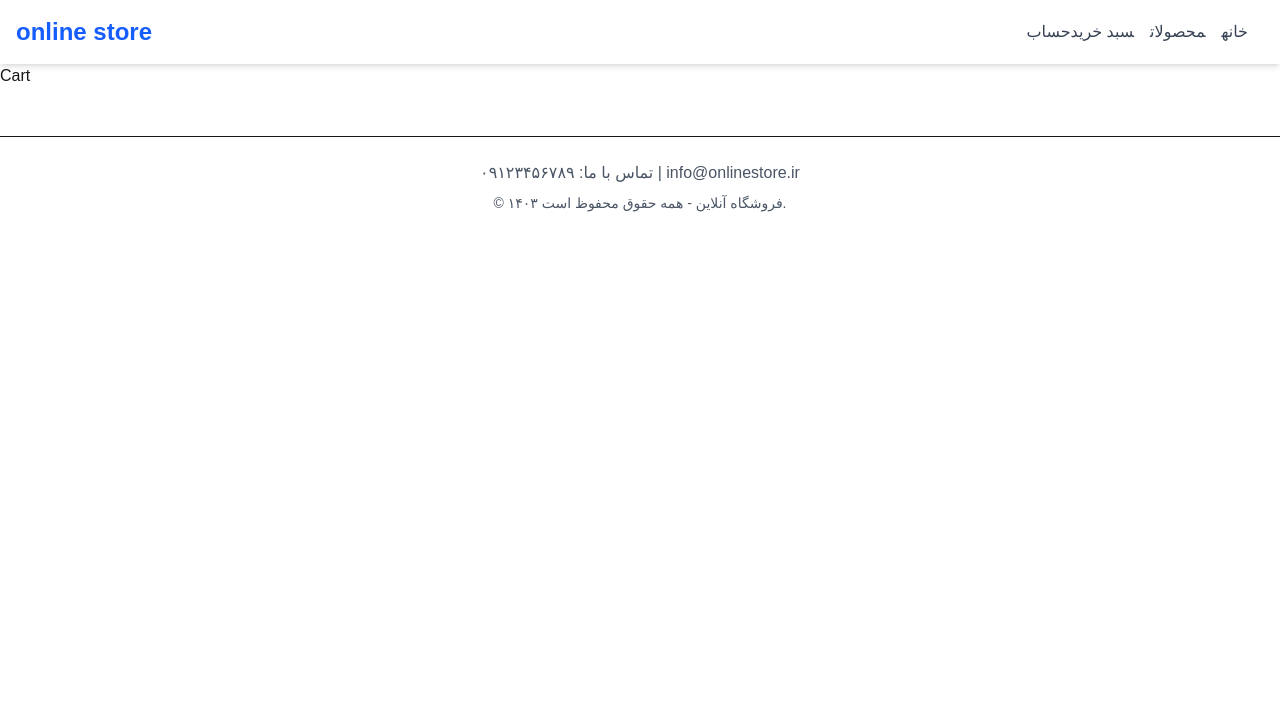
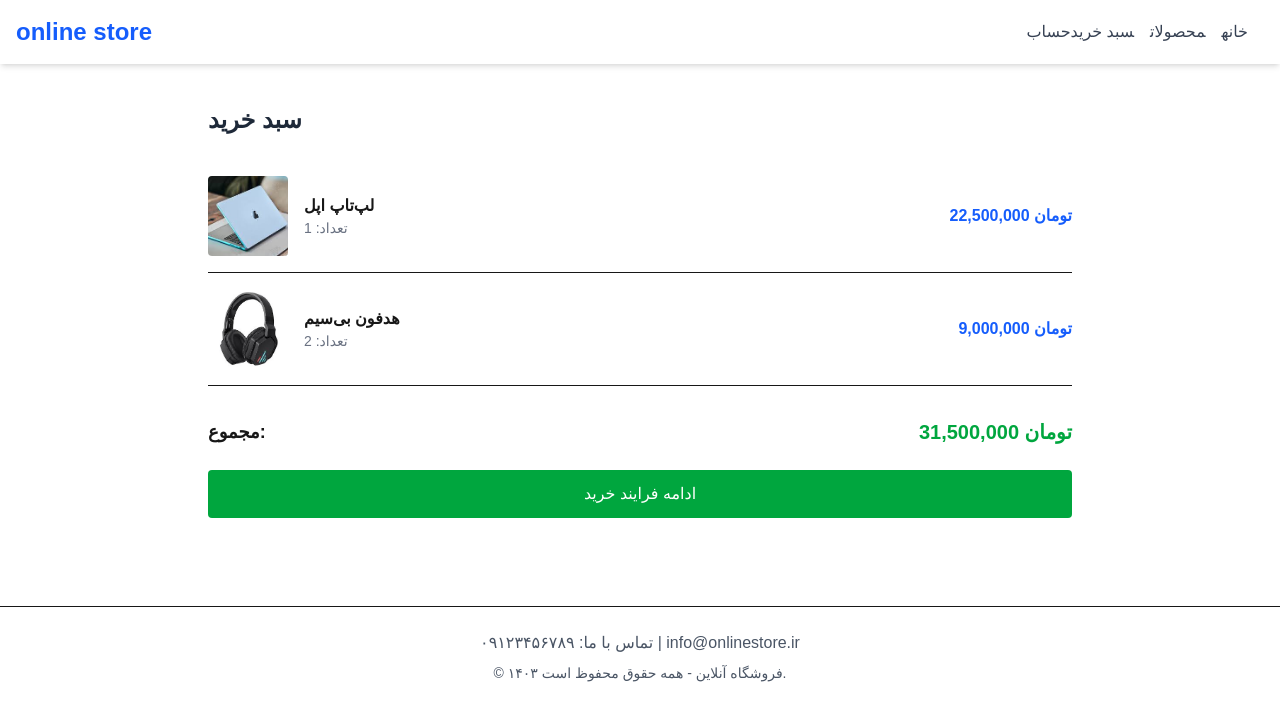
Before and after one commit to Erfan8104/online-store, a Next.js app: page /cart in a window 1280 px wide. Shown: the top 720 px of the page. Built offline with nearby package versions, Linux system fonts and the light colour scheme.

Commit message:
create basic shopping cart page with mock item

```diff
--- a/src/app/cart/page.tsx
+++ b/src/app/cart/page.tsx
@@ -1,3 +1,72 @@
-export default function Cart() {
-  return <div>Cart</div>;
+"use client";
+
+const mockCartItems = [
+  {
+    id: 101,
+    name: "لپ‌تاپ اپل",
+    price: 25000000,
+    discount: 10,
+    quantity: 1,
+    image: "/images/product1.jpg",
+  },
+  {
+    id: 102,
+    name: "هدفون بی‌سیم",
+    price: 4500000,
+    discount: 0,
+    quantity: 2,
+    image: "/images/product2.jpg",
+  },
+];
+
+export default function CartPage() {
+  const calculateTotal = () => {
+    return mockCartItems.reduce((total, item) => {
+      const finalPrice = item.price * (1 - item.discount / 100) * item.quantity;
+      return total + finalPrice;
+    }, 0);
+  };
+
+  return (
+    <main className="max-w-4xl mx-auto px-4 py-10">
+      <h1 className="text-2xl font-bold text-gray-800 mb-6">سبد خرید</h1>
+
+      {mockCartItems.map((item) => {
+        const finalPrice = item.price * (1 - item.discount / 100);
+        return (
+          <div
+            key={item.id}
+            className="flex items-center justify-between border-b py-4"
+          >
+            <div className="flex items-center gap-4">
+              <img
+                src={item.image}
+                alt={item.name}
+                className="w-20 h-20 object-cover rounded"
+              />
+              <div>
+                <h2 className="font-semibold">{item.name}</h2>
+                <p className="text-sm text-gray-500">تعداد: {item.quantity}</p>
+              </div>
+            </div>
+
+            <div className="text-blue-600 font-bold">
+              {(finalPrice * item.quantity).toLocaleString()} تومان
+            </div>
+          </div>
+        );
+      })}
+
+      <div className="mt-8 flex justify-between items-center">
+        <span className="font-bold text-lg">مجموع:</span>
+        <span className="text-xl font-bold text-green-600">
+          {calculateTotal().toLocaleString()} تومان
+        </span>
+      </div>
+
+      <button className="mt-6 w-full bg-green-600 text-white py-3 rounded hover:bg-green-700">
+        ادامه فرایند خرید
+      </button>
+    </main>
+  );
 }
```
